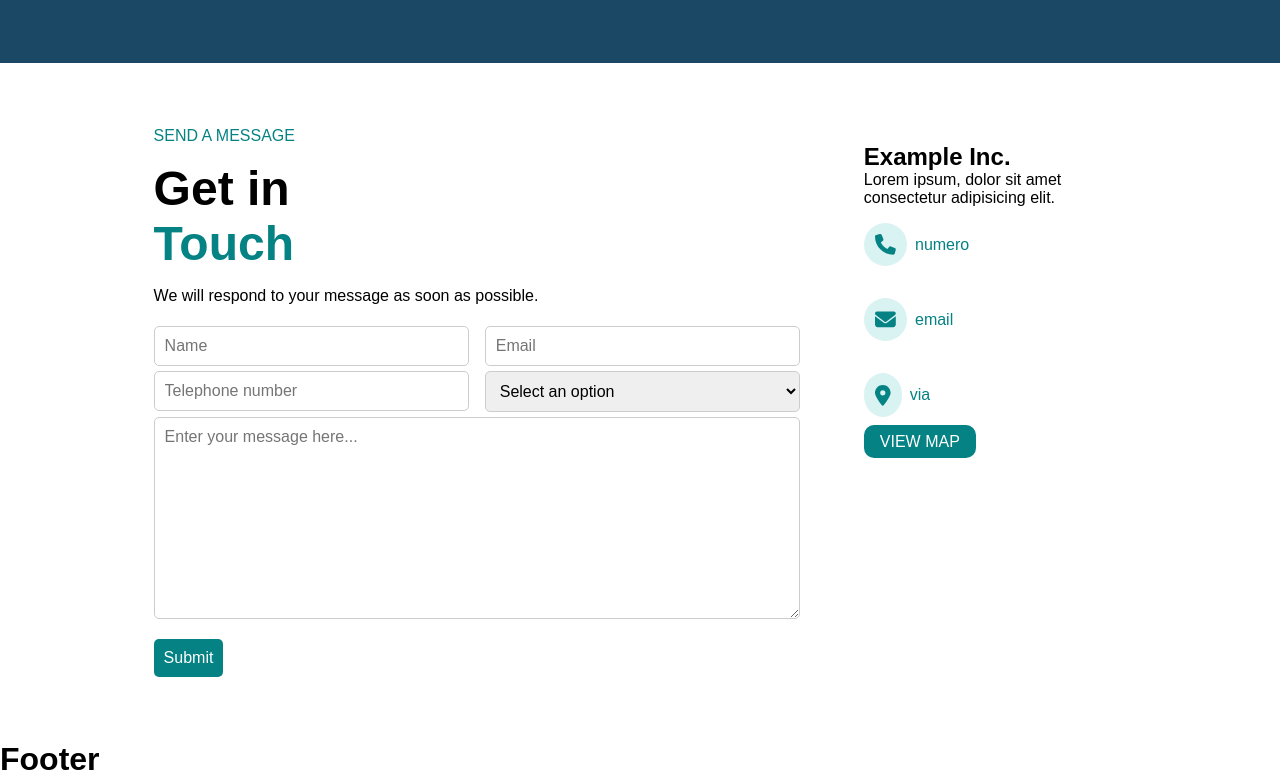
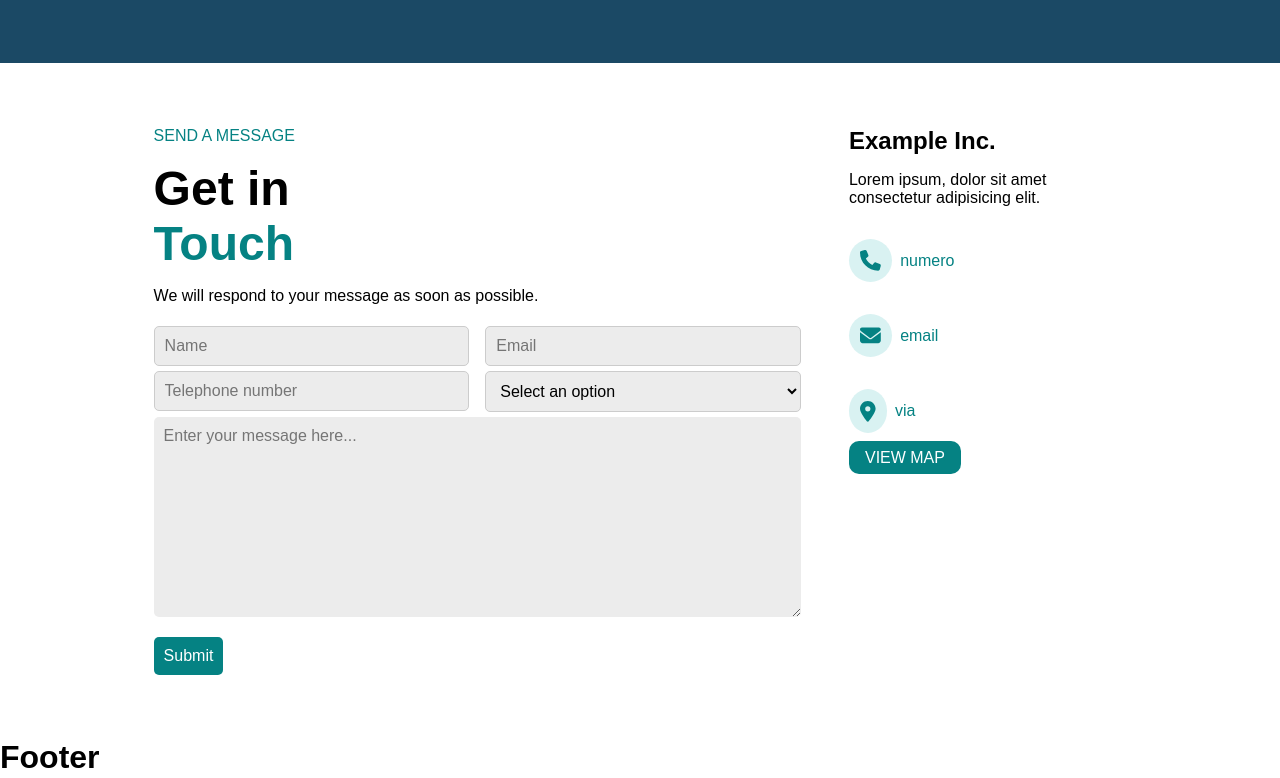
Before and after one commit to TommasoGalistu/proj-html-vuejs, a Vue app: page / in a window 1280 px wide. Shown: the part 3716-4494 px from the top of the page. Built offline with nearby package versions, Linux system fonts and the light colour scheme.

Commit message:
fix: style form

```diff
--- a/src/page/HomaPageSection/FormSection.vue
+++ b/src/page/HomaPageSection/FormSection.vue
@@ -179,17 +179,31 @@ export default {
           border-radius: 5px;
           border: 1px solid #ccc;
           font-size: 16px;
+          background-color: #ececec;
+          border: none;
+          &:focus {
+            outline: none;
+            box-shadow: none;
+            border-color: transparent;
+          }
         }
       }
 
       input,
       select {
+        border: none;
+        background-color: #ececec;
         width: 100%;
         padding: 10px;
         margin-top: 5px;
         border-radius: 5px;
         border: 1px solid #ccc;
         font-size: 16px;
+        &:focus {
+          outline: none;
+          box-shadow: none;
+          border-color: transparent;
+        }
       }
 
       button {
@@ -210,7 +224,11 @@ export default {
     }
     .contContact {
       width: 30%;
-      padding: 1rem;
+      h2,
+      p {
+        padding-bottom: 1rem;
+      }
+
       .button {
         @include button-styles(0.5rem 1rem, 0.4rem 1);
       }
```
